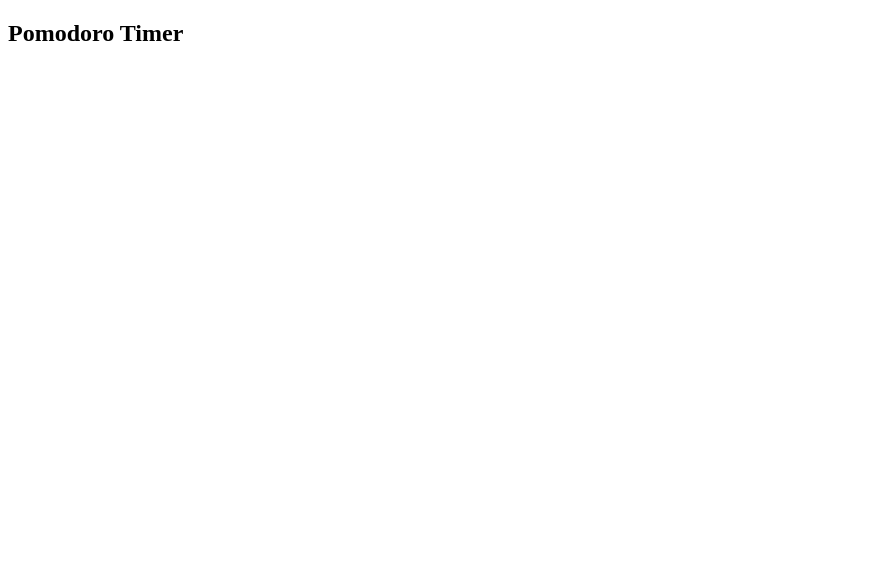
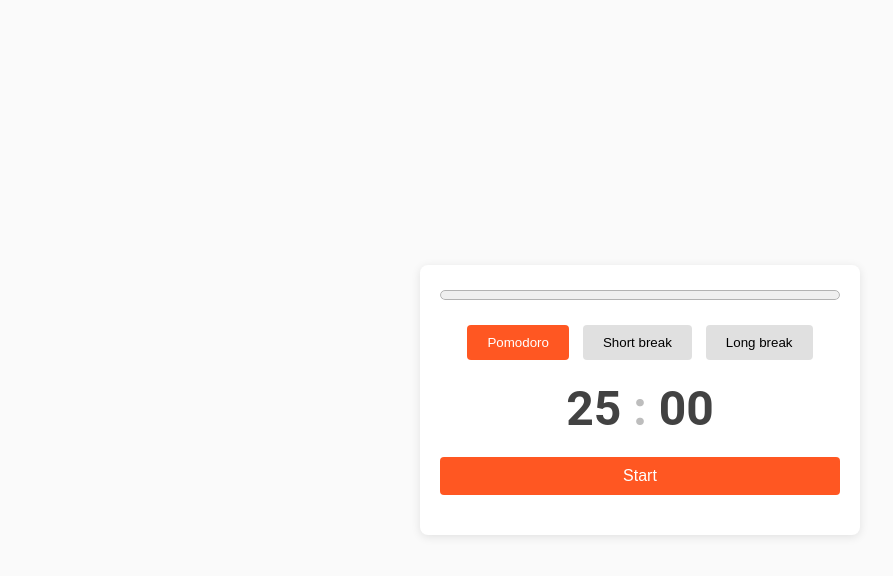
Before and after one commit to zarifs03/Chrome-Extension, a browser extension: page index.html in a window 1280 px wide. Shown: the whole page, without its empty margins (0-893 px from the left). Drawn offline with Linux system fonts and the light colour scheme; no server answers.

Commit message:
updated style

```diff
--- a/index.html
+++ b/index.html
@@ -1,15 +1,53 @@
 <!DOCTYPE html>
 <html lang="en">
-<head>
-    <meta charset="UTF-8">
-    <meta name="viewport" content="width=device-width, initial-scale=1.0">
-    <title>Place Holder</title>
-</head>
-<body>
-    <div>
-        <h2>Pomodoro Timer</h2>
+  <head>
+    <meta charset="UTF-8" />
+    <meta name="viewport" content="width=device-width, initial-scale=1.0" />
+    <title>Pomodoro Timer</title>
+    <link rel="stylesheet" href="styles.css" />
+  </head>
+  <body>
+    <main class="app">
+      <progress id="js-progress" value="0"></progress>
+      <div class="progress-bar"></div>
+      <div class="timer">
+        <div class="button-group mode-buttons" id="js-mode-buttons">
+          <button
+            data-mode="pomodoro"
+            class="button active mode-button"
+            id="js-pomodoro"
+          >
+            Pomodoro
+          </button>
+          <button
+            data-mode="shortBreak"
+            class="button mode-button"
+            id="js-short-break"
+          >
+            Short break
+          </button>
+          <button
+            data-mode="longBreak"
+            class="button mode-button"
+            id="js-long-break"
+          >
+            Long break
+          </button>
+        </div>
+        <div class="clock" id="js-clock">
+          <span id="js-minutes">25</span>
+          <span class="separator">:</span>
+          <span id="js-seconds">00</span>
+        </div>
+        <button class="main-button" data-action="start" id="js-btn">
+          Start
+        </button>
+      </div>
+    </main>
+    <div class="hidden">
+      <audio src="break.mp3" data-sound="shortBreak"></audio>
+      <audio src="break.mp3" data-sound="longBreak"></audio>
     </div>
-
-</body>
-<script src="script.js"></script>
+    <script src="main.js"></script>
+  </body>
 </html>
--- a/script.js
+++ b/script.js
@@ -1,19 +1,34 @@
-async function fetchData() {
-    const url = 'https://mashape-community-urban-dictionary.p.rapidapi.com/define?term=wat';
-    const options = {
-        method: 'GET',
-        headers: {
-            'X-RapidAPI-Key': '70ac4bf157mshd148458076d8deap16ad22jsn849a11e186a3',
-            'X-RapidAPI-Host': 'mashape-community-urban-dictionary.p.rapidapi.com'
-        }
+const timer = {
+    pomodoro: 25,
+    shortBreak: 5,
+    longBreak: 15,
+    longBreakInterval: 4
+};
+
+const modeButtons = document.querySelector('#js-mode-buttons');
+modeButtons.addEventListener('click', handleMode);
+
+function switchMode(mode) {
+    timer.mode = mode;
+    timer.remainingTime = {
+      total: timer[mode] * 60,
+      minutes: timer[mode],
+      seconds: 0,
     };
 
-    try {
-        const response = await fetch(url, options);
-        const result = await response.json();
-        console.log(result);
-    } catch (error) {
-        console.error(error);
-    }
+    document
+      .querySelectorAll('button[data-mode]')
+      .forEach(e => e.classList.remove('active'));
+    document.querySelector(`[data-mode="${mode}"]`).classList.add('active');
+    document.body.style.backgroundColor = `var(--${mode})`;
+
+    updateClock();
 }
-fetchData();
+
+function handleMode(event) {
+    const { mode }= event.target.dataset;
+
+    if(!mode) return;
+
+    switchMode(mode);
+}
--- /dev/null
+++ b/styles.css
@@ -0,0 +1,98 @@
+/* Base styling */
+body, html {
+    height: 100%;
+    margin: 0;
+    font-family: 'Roboto', sans-serif;
+    background-color: #FAFAFA;
+    display: flex;
+    justify-content: center;
+    align-items: center;
+    color: #424242;
+}
+
+/* Main application container styling */
+.app {
+    width: 400px;
+    text-align: center;
+    padding: 20px;
+    box-shadow: 0 2px 10px rgba(0,0,0,0.1);
+    background-color: #FFFFFF;
+    border-radius: 8px;
+}
+
+/* Timer and buttons styling */
+.timer {
+    margin: 20px 0;
+}
+
+.clock {
+    font-size: 48px;
+    font-weight: bold;
+    margin-bottom: 20px;
+}
+
+.separator {
+    color: #BDBDBD;
+}
+
+.button-group {
+    margin-bottom: 20px;
+}
+
+.button {
+    padding: 10px 20px;
+    margin: 0 5px;
+    background-color: #E0E0E0;
+    border: none;
+    border-radius: 4px;
+    cursor: pointer;
+    transition: background-color 0.3s;
+}
+
+.button:hover {
+    background-color: #BDBDBD;
+}
+
+.active {
+    background-color: #FF5722;
+    color: white;
+}
+
+.main-button {
+    padding: 10px 20px;
+    font-size: 16px;
+    border: none;
+    background-color: #FF5722;
+    color: white;
+    border-radius: 4px;
+    cursor: pointer;
+    transition: background-color 0.3s;
+    display: block;
+    width: 100%;
+}
+
+.main-button:hover {
+    background-color: #E64A19;
+}
+
+/* Progress bar styling */
+progress {
+    width: 100%;
+    height: 20px;
+    color: #FF5722; /* For browsers that support color styling for progress bars */
+}
+
+progress[value]::-webkit-progress-bar {
+    background-color: #E0E0E0;
+    border-radius: 10px;
+}
+
+progress[value]::-webkit-progress-value {
+    background-color: #FF5722;
+    border-radius: 10px;
+}
+
+progress[value]::-moz-progress-bar {
+    background-color: #FF5722;
+    border-radius: 10px;
+}
```
Also changed, not shown: manifest.json.
